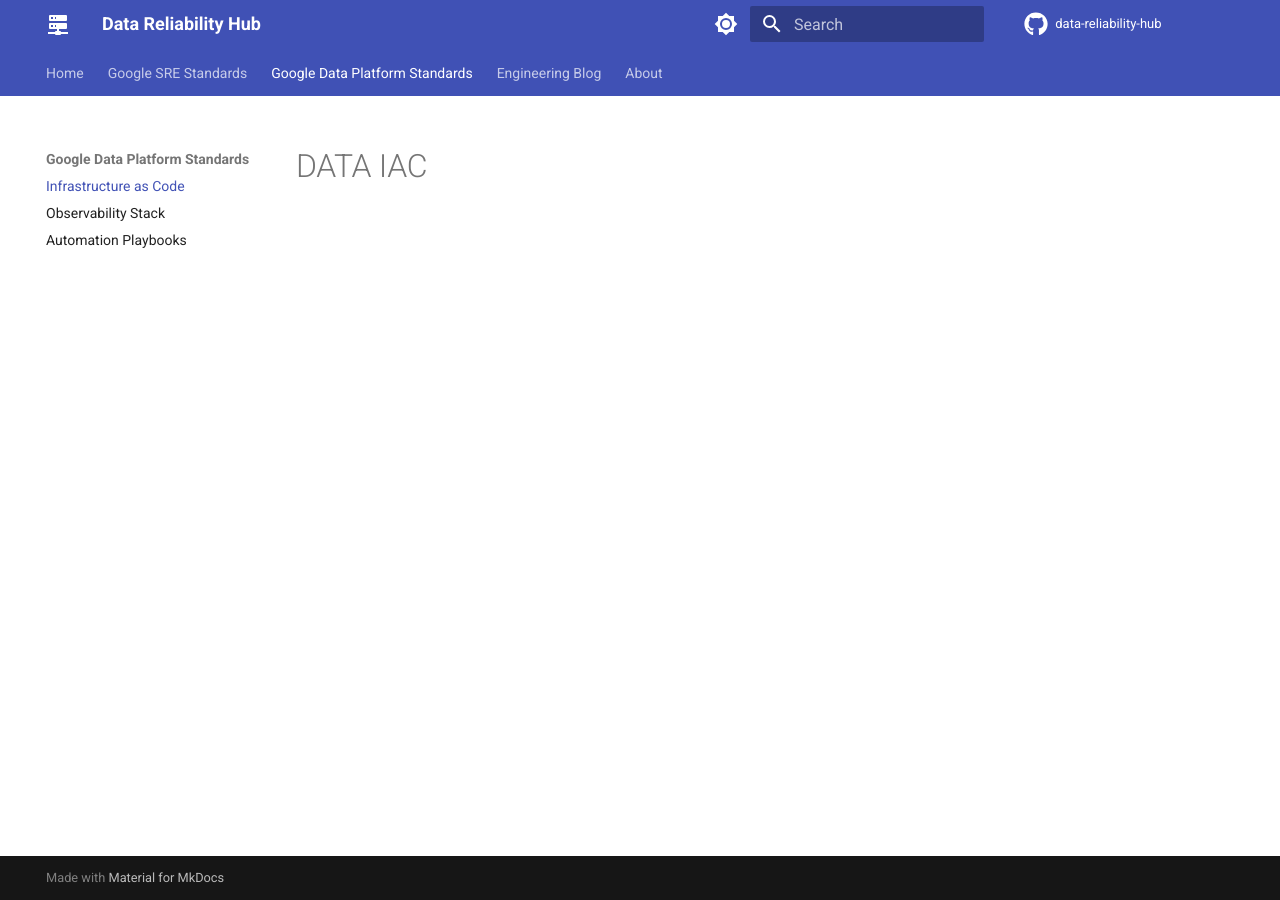
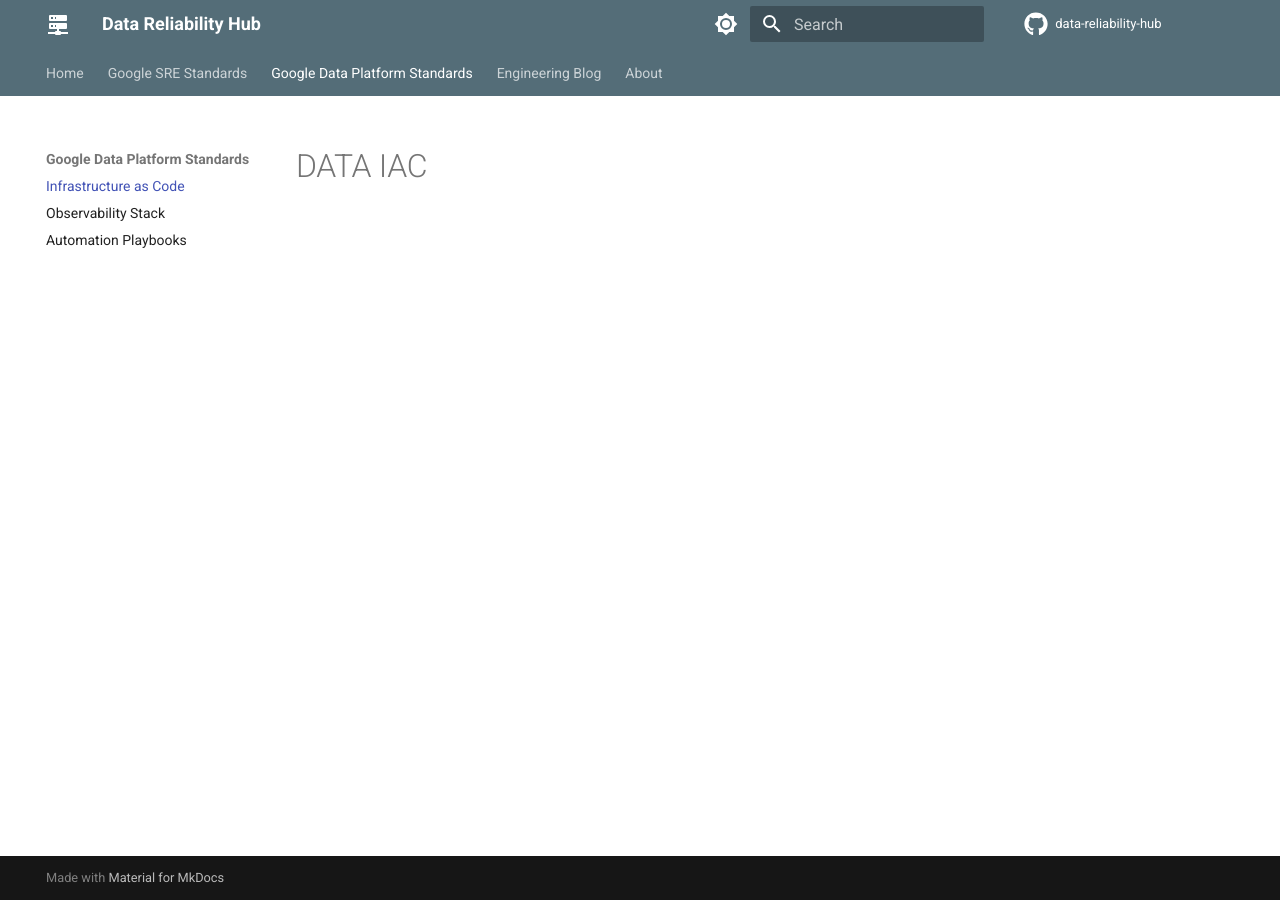
Before and after one commit to mcatalangt/data-reliability-hub, an MkDocs documentation site: the page built from docs/modules/data/iac.md, in a window 1280 px wide. Built offline with MkDocs 1.6.1 and Material for MkDocs 9.7.7, drawn with Linux system fonts in a browser that asks for light colours; comment, search, counter and statistics services are not loaded.

```diff
--- a/mkdocs.yml
+++ b/mkdocs.yml
@@ -29,7 +29,7 @@
   palette:
     # Modo Claro (Por defecto)
     - scheme: default
-      primary: gray          # Color principal (Barra superior)
+      primary: blue grey          # Color principal (Barra superior)
       accent: purple         # Color de enlaces y botones
       toggle:
         icon: material/brightness-7
@@ -38,7 +38,7 @@
     # Modo Oscuro (Opcional para el usuario)
     - scheme: slate
       primary: teal
-      accent: lime
+      accent: cyan
       toggle:
         icon: material/brightness-4
         name: Switch to light mode
```
